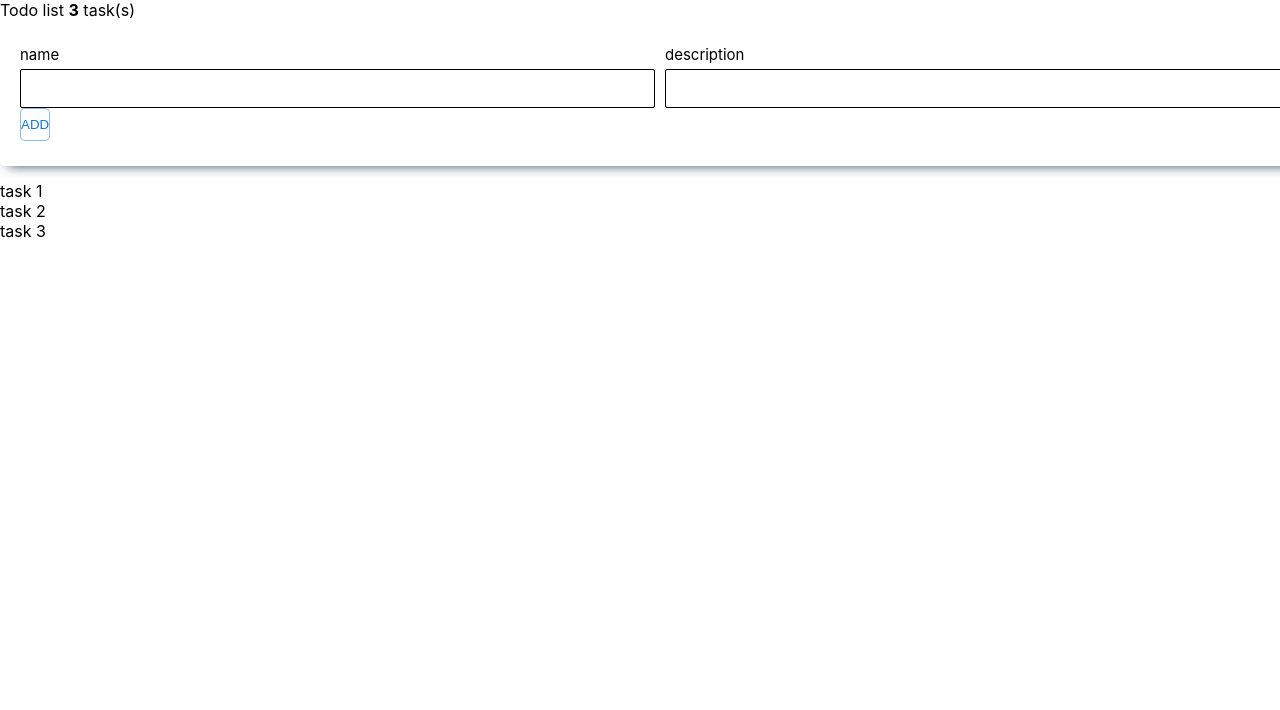
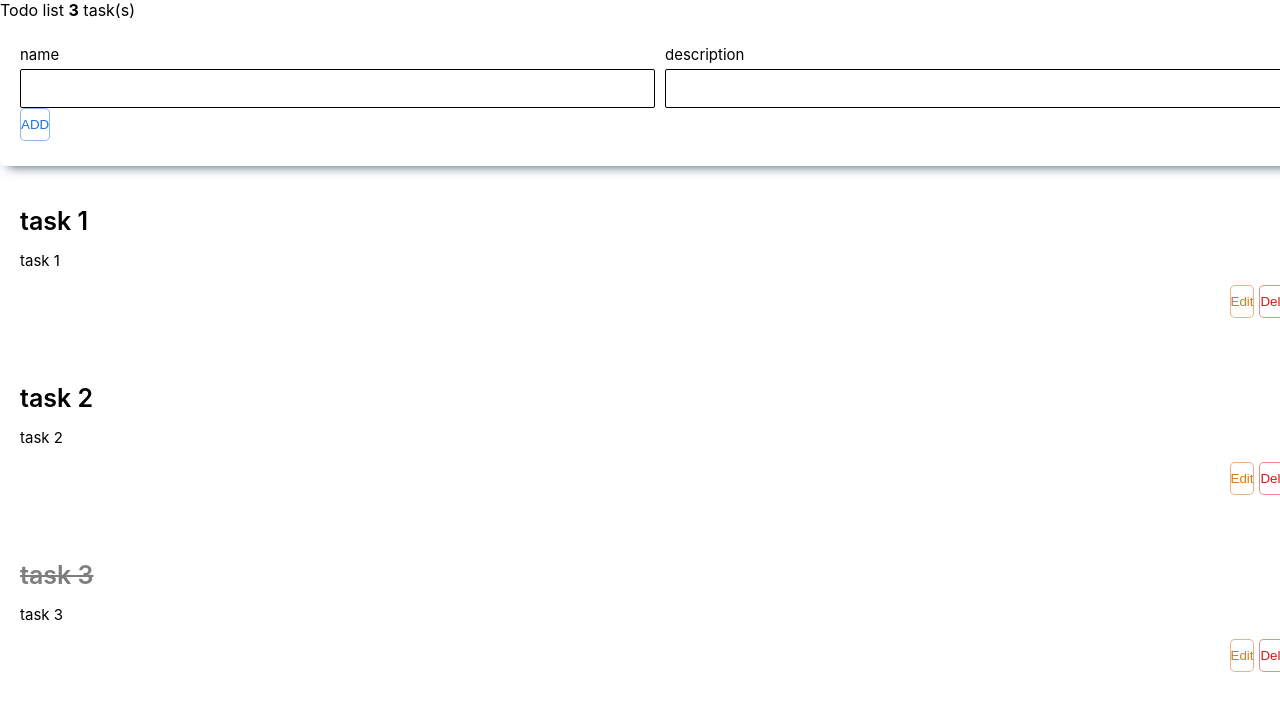
Before and after one commit to Banchee501/todo-list-react-ts, a React (Create React App) app: page / in a window 1280 px wide. Shown: the top 710 px of the page. Built offline with nearby package versions, Linux system fonts and the light colour scheme; the HTML template or start-up script is replaced by a standard one.

Commit message:
create delete and add buttons

```diff
--- a/src/App.tsx
+++ b/src/App.tsx
@@ -24,13 +24,28 @@ function App() {
     setTodos([...todos, { id: todos[todos.length - 1].id + 1, description, name, checked: false }]);
   };
 
+  const checkTodo = (id: Todo['id']) => {
+    setTodos(todos.map(todo => {
+      if (todo.id === id) {
+        return {
+          ...todo, checked: !todo.checked
+        };
+      }
+      return todo;
+    }))
+  }
+
+  const deleteTodo = (id: Todo['id']) => {
+    setTodos(todos.filter((todo) => todo.id !== id))
+  }
+
   return (
     <div className="App">
       <header className="App-header">
         <Header todoCount={todos.length} />
       </header>
       <TodoPanel addTodo={addTodo} />
-      <TodoList todos={todos} />
+      <TodoList todos={todos} checkTodo={checkTodo} deleteTodo={deleteTodo} />
     </div>
   );
 }
--- a/src/components/button/Button.scss
+++ b/src/components/button/Button.scss
@@ -8,20 +8,20 @@
         color: #d21919;
     }
     &_red:hover {
-        border: 1px solid rgba(210,25 ,25, 0.05);
+        border:rgba(210,25 ,25, 0.3);
     }
     &_orange {
         border: 1px solid rgba(210,102 ,25, 0.5);
         color: #d27c19;
     }
     &_orange:hover {
-        border: 1px solid rgba(210,102 ,25, 0.05);
+        border:rgba(210,102 ,25, 0.3);
     }
     &_blue {
         border: 1px solid rgba(25,118 ,210, 0.5);
         color: #1976d2;
     }
     &_blue:hover {
-        border: 1px solid rgba(25,118 ,210, 0.05);
+        border:rgba(25,118 ,210, 0.3);
     }
 }
--- a/src/components/todoList/TodoList.tsx
+++ b/src/components/todoList/TodoList.tsx
@@ -3,12 +3,14 @@ import { TodoItem } from './todoItem/TodoItem';
 
 interface TodoListProps {
     todos: Todo[];
+    checkTodo: (id: Todo['id']) => void;
+    deleteTodo: (id: Todo['id']) => void;
 }
 
-export const TodoList: React.FC<TodoListProps> = ({ todos }) => {
+export const TodoList: React.FC<TodoListProps> = ({ todos, checkTodo, deleteTodo }) => {
     return <div>
         {todos.map((todo) => (
-            <TodoItem todo={todo} />
+            <TodoItem todo={todo} checkTodo={checkTodo} deleteTodo={deleteTodo} />
         ))}
     </div>
 }
--- a/src/components/todoList/todoItem/TodoItem.scss
+++ b/src/components/todoList/todoItem/TodoItem.scss
@@ -0,0 +1,24 @@
+.todo_item {
+    &_container {
+        background-color: #fff;
+        margin-bottom: 15px;
+        width: 100%;
+        padding: 25px 20px;
+        border-radius: 5px;
+    }
+    &_title {
+        font-size: 25px;
+        cursor: pointer;
+        font-weight: 600;
+        margin-bottom: 15px;
+    }
+    &_description {
+        font-size: 15px;
+        margin-bottom: 15px;
+    }
+    &_button_container {
+        display: flex;
+        justify-content: right;
+        gap: 5px;
+    }
+}
--- a/src/components/todoList/todoItem/TodoItem.tsx
+++ b/src/components/todoList/todoItem/TodoItem.tsx
@@ -1,10 +1,38 @@
 import { Todo } from "../../../../index";
+
+import "./TodoItem.scss";
+import { Button } from "../../button/Button";
 
 interface TodoItemProps {
     todo: Todo;
+    checkTodo: (id: Todo['id']) => void;
+    deleteTodo: (id: Todo['id']) => void;
 }
 
-export const TodoItem: React.FC<TodoItemProps> = ({ todo }) => {
+export const TodoItem: React.FC<TodoItemProps> = ({ todo, checkTodo, deleteTodo }) => {
 
-    return <div>{todo.name}</div>
+    return <div className="todo_item_container">
+        <div>
+            <div aaria-hidden
+                style={{
+                    opacity: todo.checked ? 0.5 : 1,
+                    textDecoration: todo.checked ? 'line-through' : "none"
+                }}
+                onClick={() => checkTodo(todo.id)}
+                className="todo_item_title">
+                {todo.name}
+            </div>
+            <div aria-hidden className="todo_item_description">
+                {todo.name}
+            </div>
+        </div>
+        <div className="todo_item_button_container">
+            <Button color='orange'>
+                Edit
+            </Button>
+            <Button color='red' onClick={() => deleteTodo(todo.id)}>
+                Delete
+            </Button>
+        </div>
+    </div>
 };
```
